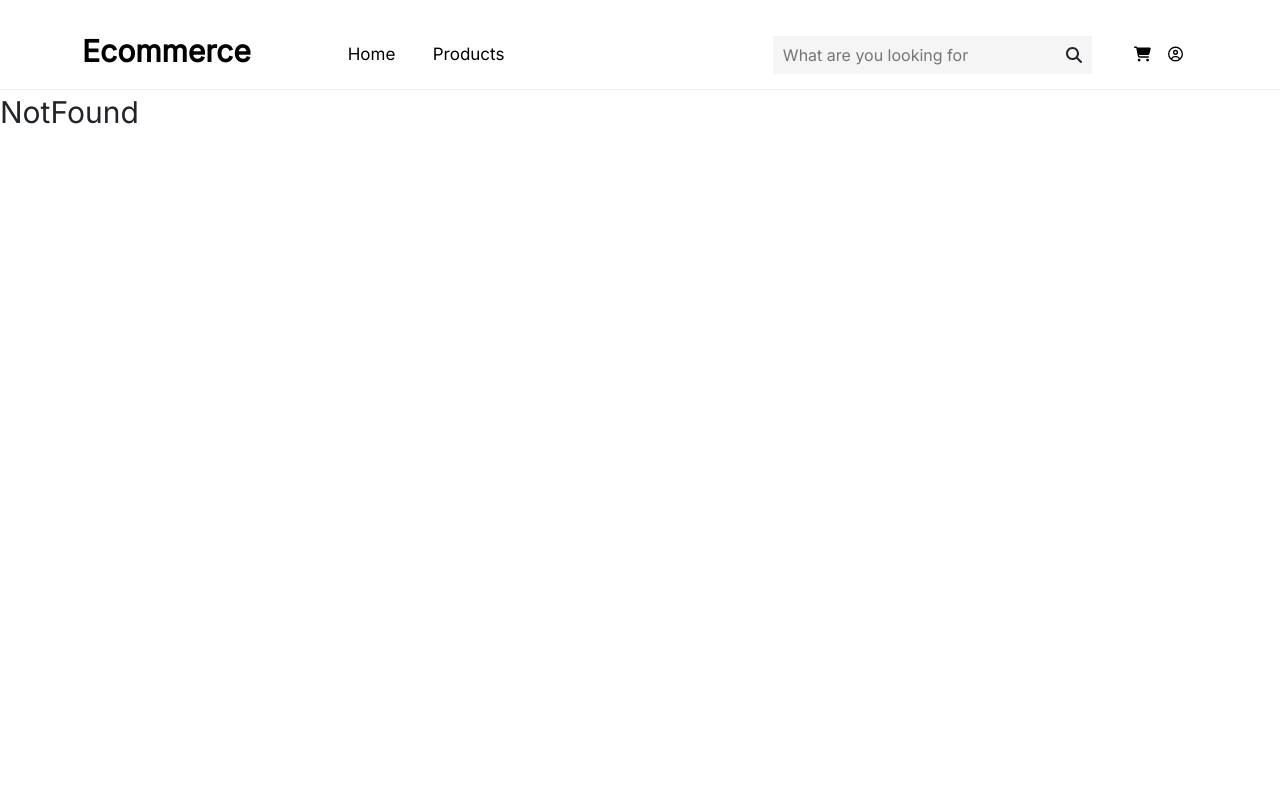
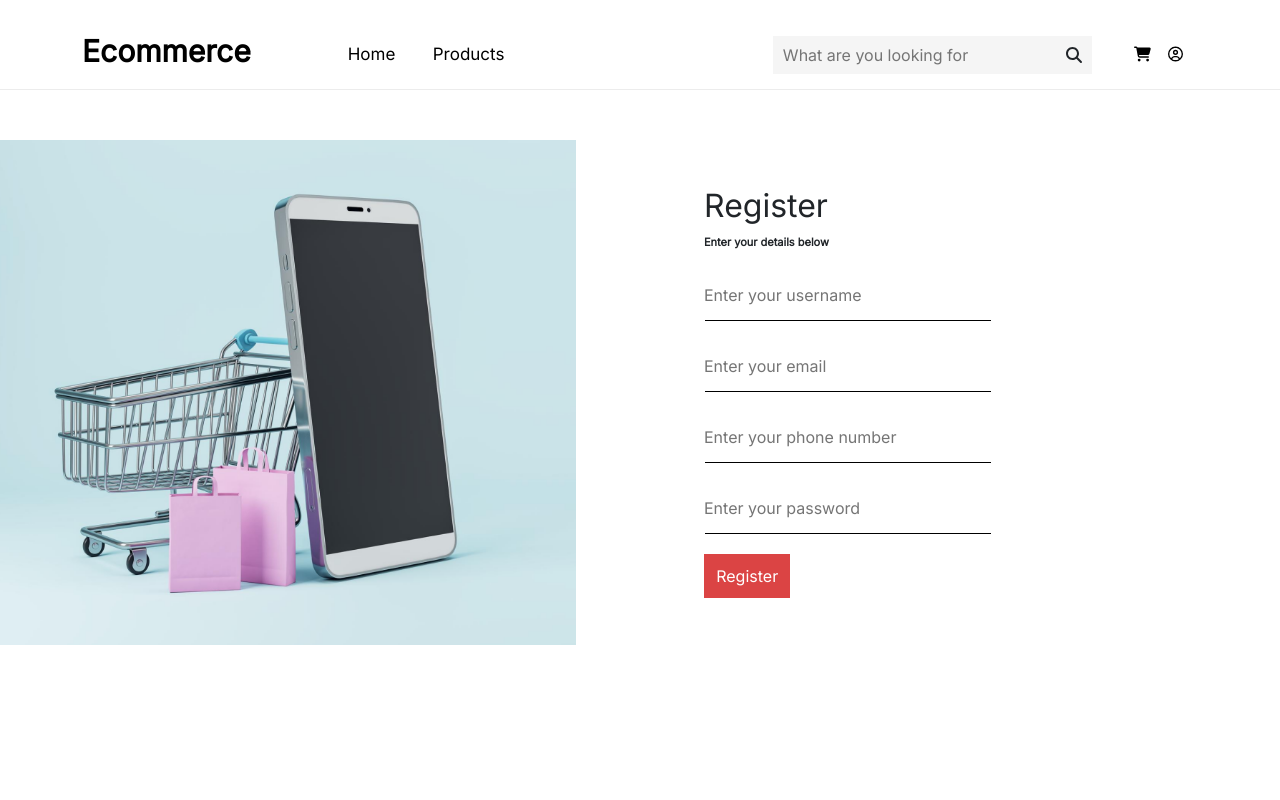
Before and after one commit to phucts123456/Ecommerce_GroupProject_CIJS96, a React (Vite) app: page /register in a window 1280 px wide. Shown: the top 800 px of the page. Built offline with nearby package versions, Linux system fonts and the light colour scheme.

Commit message:
add login logout

```diff
--- a/src/main.jsx
+++ b/src/main.jsx
@@ -14,6 +14,8 @@ import Cart from './pages/Cart/Cart.jsx'
 import ProductList from './pages/ProductList/ProductList.jsx'
 import Footer from './components/Footer/Footer.jsx'
 import CheckOut from './pages/CheckOut/CheckOut.jsx'
+import Login from './pages/Login/Login.jsx'
+import Register from './pages/Register/Register.jsx'
 library.add(faMagnifyingGlass,faCartShopping,faCircleUser);
 ReactDOM.createRoot(document.getElementById('root')).render(
   <BrowserRouter>
@@ -24,6 +26,8 @@ ReactDOM.createRoot(document.getElementById('root')).render(
       <Route path='/product_list' Component={ProductList} />
       <Route path='/cart' Component={Cart} />
       <Route path='/check_out' Component={CheckOut} />
+      <Route path='/login' Component={Login} />
+      <Route path='/register' Component={Register} />
       <Route exact path='*' Component={NotFound} />
     </Routes>
     <Footer />
--- /dev/null
+++ b/src/pages/Login/Login.css
@@ -0,0 +1,76 @@
+.login_container
+{
+    display: flex;
+    margin-top: var(--header-height);
+    height: 100%;
+    justify-content: space-between;
+    align-items: center;
+}
+
+.login_container .login_left
+{
+    width: 45%;
+    margin-top: 50px;
+}
+
+.login_container .login_left img{
+    width: 100%;
+}
+
+.login_container .login_right
+{
+    width: 45%;
+    margin-top: 50px;
+
+}
+.login_container .login_right .login_right_form
+{
+    display: flex;
+    flex-direction: column;
+    width: 50%;
+}
+
+.login_container .login_right .login_right_form input
+{
+    height: 50px;
+    width: 100%;
+}
+
+.login_container .login_right .login_right_form .login_right_input_container
+{
+    margin-bottom: 20px;
+}
+
+.login_container .login_right .login_right_form .login_right_input_container::after {
+    display:block;
+    clear:both;
+    content : "";
+    position: relative;
+    bottom  : 0;
+    height  : 1px;
+    width: 99%;
+    border-bottom:1px solid var(--black-color);
+    margin: auto;
+  }
+
+.login_container .login_right .login_right_form span
+{
+    margin-bottom: 20px;
+    font-size: 11px;
+    font-weight: 600;
+}
+
+
+.login_container .login_right .login_right_form input:focus
+{
+    outline: none;
+}
+
+.login_container .login_right .login_right_form .login_right_submit_btn
+{
+    width: 30%;
+    padding: 10px;
+    background-color: var(--red-title);
+    color: var(--white-color);
+
+}
--- /dev/null
+++ b/src/pages/Login/Login.jsx
@@ -0,0 +1,49 @@
+import React, {useState} from 'react'
+import './Login.css'
+function Login() {
+    const [userName, setUserName] = useState("");
+    const [password , setPassword] = useState("");
+    const login = () => {
+        const usersFromDB = localStorage.getItem("user");
+        if(usersFromDB != null)
+        {
+            const userList = JSON.parse(usersFromDB);
+            const loginUser = userList.find((user) => user.userName == userName && user.password == password);
+            if(loginUser != null)
+            {
+                alert("Login success");
+            }
+            else
+            {
+                alert("Login fail");
+            }
+        }
+        else
+        {
+            alert("Login fail");
+        }
+    }
+    return (
+    <div className='login_container'>
+        <div className='login_left'>
+            <img className='login_left_img' src='/img/login_regis_img.png' />
+        </div>
+         <div className='login_right'>
+            <div className='login_right_form'>
+                <h2 className='login_right_title'>Login</h2>
+                <span>Enter your details below</span>
+                <div className='login_right_input_container'>
+                    <input className='login_right_input login_right_input_user_name' placeholder='Enter your username' onChange={(e) => setUserName(e.target.value)} />
+                </div>
+                <div className='login_right_input_container'>
+                    <input className='login_right_input login_right_input_password' placeholder='Enter your password' onChange={(e) => setPassword(e.target.value)} />
+                </div>
+                <button className='login_right_input login_right_submit_btn' onClick={() => login()}>Login</button>
+            </div>
+
+        </div>
+    </div>
+    )
+}
+
+export default Login
--- /dev/null
+++ b/src/pages/Register/Register.css
@@ -0,0 +1,76 @@
+.login_container
+{
+    display: flex;
+    margin-top: var(--header-height);
+    height: 100%;
+    justify-content: space-between;
+    align-items: center;
+}
+
+.login_container .login_left
+{
+    width: 45%;
+    margin-top: 50px;
+}
+
+.login_container .login_left img{
+    width: 100%;
+}
+
+.login_container .login_right
+{
+    width: 45%;
+    margin-top: 50px;
+
+}
+.login_container .login_right .login_right_form
+{
+    display: flex;
+    flex-direction: column;
+    width: 50%;
+}
+
+.login_container .login_right .login_right_form input
+{
+    height: 50px;
+    width: 100%;
+}
+
+.login_container .login_right .login_right_form .login_right_input_container
+{
+    margin-bottom: 20px;
+}
+
+.login_container .login_right .login_right_form .login_right_input_container::after {
+    display:block;
+    clear:both;
+    content : "";
+    position: relative;
+    bottom  : 0;
+    height  : 1px;
+    width: 99%;
+    border-bottom:1px solid var(--black-color);
+    margin: auto;
+  }
+
+.login_container .login_right .login_right_form span
+{
+    margin-bottom: 20px;
+    font-size: 11px;
+    font-weight: 600;
+}
+
+
+.login_container .login_right .login_right_form input:focus
+{
+    outline: none;
+}
+
+.login_container .login_right .login_right_form .login_right_submit_btn
+{
+    width: 30%;
+    padding: 10px;
+    background-color: var(--red-title);
+    color: var(--white-color);
+
+}
--- /dev/null
+++ b/src/pages/Register/Register.jsx
@@ -0,0 +1,69 @@
+import React, {useState} from 'react'
+import './Register.css'
+function Register() {
+    const [userName, setUserName] = useState("");
+    const [email, setEmail] = useState("");
+    const [phoneNumber, setPhoneNumber] = useState("");
+    const [password , setPassword] = useState("");
+    const register = () => {
+        const usersFromDB = localStorage.getItem("user");
+
+        if(usersFromDB != null)
+        {
+            const userList = JSON.parse(usersFromDB);
+            if(userList.find((user) => user.userName == userName) != null){
+                alert("user existed");
+                return;
+            }
+            const newUser = {
+                userName:userName,
+                email:email,
+                phoneNumber:phoneNumber,
+                password:password
+            }
+
+            userList.push(newUser);
+            localStorage.setItem("user", JSON.stringify(userList));
+            alert("Regist success");
+        }
+        else
+        {
+            const newUser = [{
+                userName:userName,
+                email:email,
+                phoneNumber:phoneNumber,
+                password:password
+            }]
+            localStorage.setItem("user", JSON.stringify(newUser));
+        }
+    }
+    return (
+    <div className='login_container'>
+        <div className='login_left'>
+            <img className='login_left_img' src='/img/login_regis_img.png' />
+        </div>
+         <div className='login_right'>
+            <div className='login_right_form'>
+                <h2 className='login_right_title'>Register</h2>
+                <span>Enter your details below</span>
+                <div className='login_right_input_container'>
+                    <input className='login_right_input login_right_input_user_name' placeholder='Enter your username' onChange={(e) => setUserName(e.target.value)} />
+                </div>
+                <div className='login_right_input_container'>
+                    <input className='login_right_input login_right_input_email' placeholder='Enter your email' onChange={(e) => setEmail(e.target.value)} />
+                </div>
+                <div className='login_right_input_container'>
+                    <input className='login_right_input login_right_input_phone_number' placeholder='Enter your phone number' onChange={(e) => setPhoneNumber(e.target.value)} />
+                </div>
+                <div className='login_right_input_container'>
+                    <input className='login_right_input login_right_input_password' placeholder='Enter your password' onChange={(e) => setPassword(e.target.value)} />
+                </div>
+                <button className='login_right_input login_right_submit_btn' onClick={() => register()}>Register</button>
+            </div>
+
+        </div>
+    </div>
+    )
+}
+
+export default Register
```
Also changed, not shown: public/img/login_regis_img.png (added).
